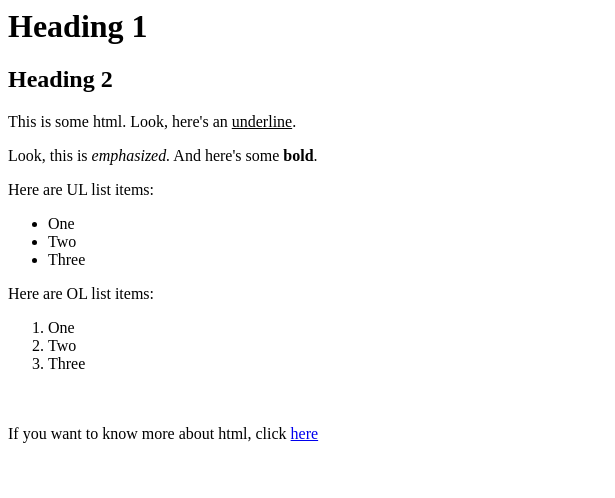
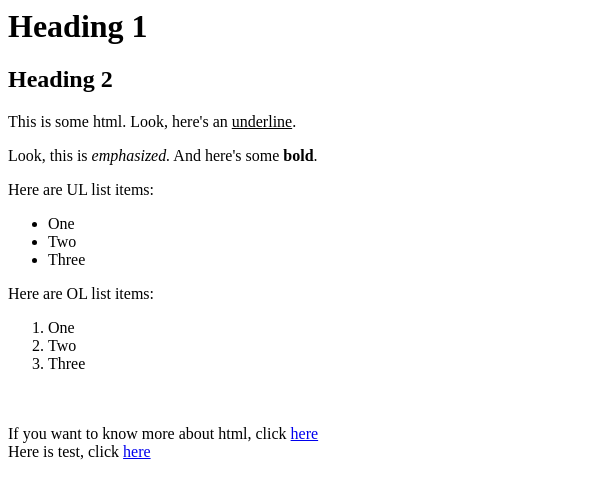
Before and after one commit to soon0142/soon0142.github.io, a plain HTML site: page index.html in a window 1280 px wide. Shown: the full height of the page, 0-615 px from the left. Drawn offline with Linux system fonts and the light colour scheme.

Commit message:
Update index.html with new link and line break
Added a new link to 'test.html' and an additional line break.

```diff
--- a/index.html
+++ b/index.html
@@ -20,5 +20,8 @@
 <br>
 If you want to know more about html, click
 <a href="https://www.w3schools.com/html/">here</a>
+<br>
+Here is test, click
+<a href="test.html/">here</a>
    </body>
  </html>
```
